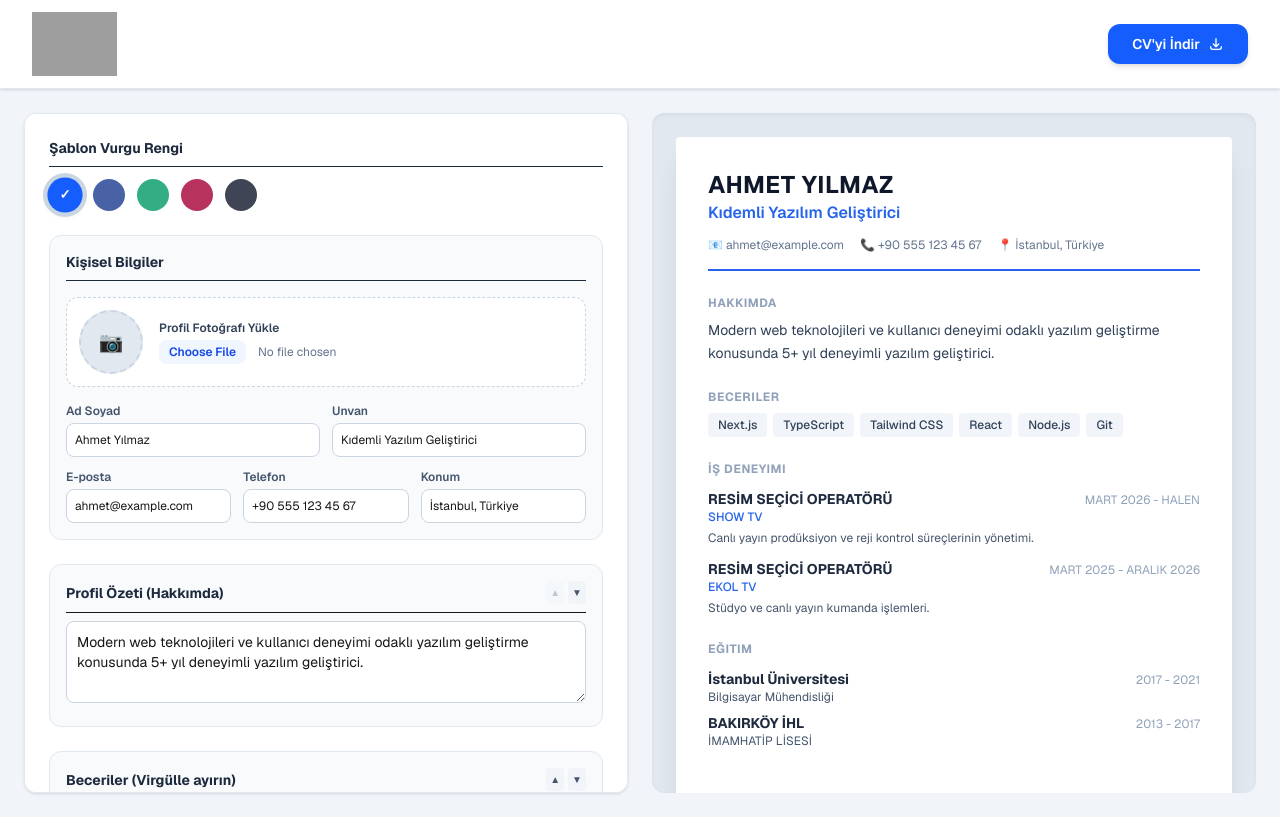
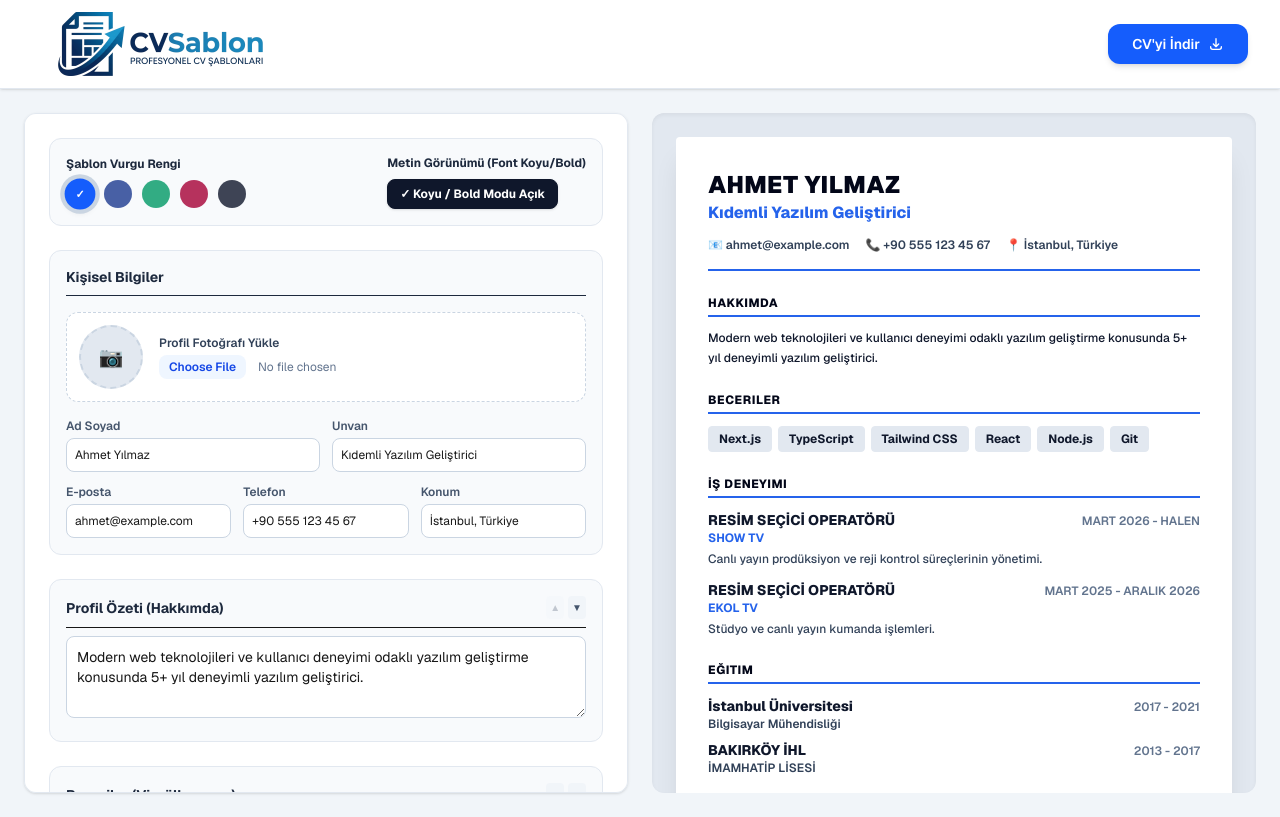
Before and after one commit to musayigitbilek/cvsablon, a Next.js app: page / in a window 1280 px wide. Built offline with nearby package versions, Linux system fonts and the light colour scheme; grey boxes are pictures that could not be loaded.

Commit message:
Koyu ve koyulastirilabilir net baslik tasarimi eklendi

```diff
--- a/app/page.tsx
+++ b/app/page.tsx
@@ -32,7 +32,7 @@ interface EducationItem {
 }
 
 interface SectionOrder {
-  id: string; // 'summary' | 'skills' | 'experiences' | 'educations' | customSection id
+  id: string;
   type: "summary" | "skills" | "experiences" | "educations" | "custom";
 }
 
@@ -42,6 +42,7 @@ interface CVData {
   photoX: number;
   photoY: number;
   accentColor: string;
+  isBoldText: boolean; // Metin koyuluk / kalınlık tercihi
   fullName: string;
   title: string;
   email: string;
@@ -76,6 +77,7 @@ const initialData: CVData = {
   photoX: 50,
   photoY: 0,
   accentColor: "#2563eb",
+  isBoldText: true, // Varsayılan olarak net ve koyu font
   fullName: "Ahmet Yılmaz",
   title: "Kıdemli Yazılım Geliştirici",
   email: "ahmet@example.com",
@@ -132,6 +134,7 @@ export default function Home() {
           ...parsed,
           customSections: parsed.customSections || [],
           sectionOrders: parsed.sectionOrders || defaultSectionOrders,
+          isBoldText: parsed.isBoldText ?? true,
         });
       } catch (e) {
         console.error("Kayıtlı veri okunamadı", e);
@@ -154,7 +157,12 @@ export default function Home() {
     localStorage.setItem("cvData", JSON.stringify(updated));
   };
 
-  // Bölüm Sıralama Okları (Senkron Çalışır)
+  const toggleBoldText = () => {
+    const updated = { ...cvData, isBoldText: !cvData.isBoldText };
+    setCvData(updated);
+    localStorage.setItem("cvData", JSON.stringify(updated));
+  };
+
   const moveSection = (sectionId: string, direction: "up" | "down") => {
     const orders = [...cvData.sectionOrders];
     const index = orders.findIndex((s) => s.id === sectionId);
@@ -171,7 +179,6 @@ export default function Home() {
     localStorage.setItem("cvData", JSON.stringify(updated));
   };
 
-  // Özel Bölüm Ekleme
   const addCustomSection = () => {
     const newId = "custom_" + Date.now();
     const newSection: CustomSection = {
@@ -276,7 +283,6 @@ export default function Home() {
     localStorage.setItem("cvData", JSON.stringify(updated));
   };
 
-  // Fotoğraf Kontrolleri
   const handlePhotoUpload = (e: React.ChangeEvent<HTMLInputElement>) => {
     const file = e.target.files?.[0];
     if (file) {
@@ -312,7 +318,6 @@ export default function Home() {
     localStorage.setItem("cvData", JSON.stringify(updated));
   };
 
-  // Deneyim Yönetimi
   const addExperience = () => {
     const newExp: ExperienceItem = {
       id: Date.now().toString(),
@@ -344,7 +349,6 @@ export default function Home() {
     localStorage.setItem("cvData", JSON.stringify(updated));
   };
 
-  // Eğitim Yönetimi
   const addEducation = () => {
     const newEdu: EducationItem = {
       id: Date.now().toString(),
@@ -382,7 +386,6 @@ export default function Home() {
     }, 200);
   };
 
-  // Başlık Yanı Ok Butonları
   const SectionHeaderControls = ({ sectionId }: { sectionId: string }) => {
     const orders = cvData.sectionOrders;
     const index = orders.findIndex((s) => s.id === sectionId);
@@ -411,7 +414,7 @@ export default function Home() {
     );
   };
 
-  // 1️⃣ SOL FORM DİNAMİK RENDER SİSTEMİ (SENKRONİZE)
+  // Sol Form Render
   const renderFormSection = (order: SectionOrder) => {
     switch (order.type) {
       case "summary":
@@ -649,28 +652,44 @@ export default function Home() {
     }
   };
 
-  // 2️⃣ SAĞ A4 CANLI DİNAMİK RENDER SİSTEMİ (SENKRONİZE)
+  // Sağ A4 Canlı Önizleme Render (NET, BOLD, KOYU BAŞLIKLAR)
   const renderCVSection = (order: SectionOrder) => {
+    // Ortak Bölüm Başlığı Bileşeni (Koyu ve Belirgin)
+    const SectionHeader = ({ title }: { title: string }) => (
+      <div className="mb-3 border-b-2 pb-1 flex items-center justify-between" style={{ borderColor: cvData.accentColor }}>
+        <h3
+          className={`text-xs uppercase tracking-wider font-extrabold text-slate-900 ${
+            cvData.isBoldText ? "font-black text-slate-950" : ""
+          }`}
+        >
+          {title}
+        </h3>
+      </div>
+    );
+
     switch (order.type) {
       case "summary":
         return cvData.summary ? (
           <div key="cv_summary" className="mb-6">
-            <h3 className="text-xs font-bold text-slate-400 uppercase tracking-wider mb-2">
-              Hakkımda
-            </h3>
-            <p className="text-sm text-slate-700 leading-relaxed">{cvData.summary}</p>
+            <SectionHeader title="Hakkımda" />
+            <p className={`text-xs text-slate-800 leading-relaxed ${cvData.isBoldText ? "font-medium text-slate-900" : ""}`}>
+              {cvData.summary}
+            </p>
           </div>
         ) : null;
 
       case "skills":
         return cvData.skills ? (
           <div key="cv_skills" className="mb-6">
-            <h3 className="text-xs font-bold text-slate-400 uppercase tracking-wider mb-2">
-              Beceriler
-            </h3>
+            <SectionHeader title="Beceriler" />
             <div className="flex flex-wrap gap-1.5">
               {cvData.skills.split(",").map((skill, index) => (
-                <span key={index} className="bg-slate-100 text-slate-700 text-xs px-2.5 py-1 rounded font-medium">
+                <span
+                  key={index}
+                  className={`bg-slate-100 border border-slate-200 text-slate-900 text-xs px-2.5 py-1 rounded ${
+                    cvData.isBoldText ? "font-bold bg-slate-200" : "font-semibold"
+                  }`}
+                >
                   {skill.trim()}
                 </span>
               ))}
@@ -681,19 +700,26 @@ export default function Home() {
       case "experiences":
         return cvData.experiences.length > 0 ? (
           <div key="cv_experiences" className="mb-6">
-            <h3 className="text-xs font-bold text-slate-400 uppercase tracking-wider mb-3">
-              İş Deneyimi
-            </h3>
+            <SectionHeader title="İş Deneyimi" />
             {cvData.experiences.map((exp) => (
               <div key={exp.id} className="mb-3">
                 <div className="flex justify-between items-baseline">
-                  <span className="font-bold text-sm text-slate-800">{exp.role || "Pozisyon"}</span>
-                  <span className="text-xs text-slate-400">{exp.year}</span>
+                  <span className={`text-sm text-slate-900 ${cvData.isBoldText ? "font-extrabold" : "font-bold"}`}>
+                    {exp.role || "Pozisyon"}
+                  </span>
+                  <span className="text-xs font-semibold text-slate-500">{exp.year}</span>
                 </div>
-                <div className="text-xs font-medium mb-1" style={{ color: cvData.accentColor }}>
+                <div
+                  className={`text-xs mb-1 ${cvData.isBoldText ? "font-bold" : "font-semibold"}`}
+                  style={{ color: cvData.accentColor }}
+                >
                   {exp.company}
                 </div>
-                {exp.desc && <p className="text-xs text-slate-600 leading-normal">{exp.desc}</p>}
+                {exp.desc && (
+                  <p className={`text-xs text-slate-700 leading-normal ${cvData.isBoldText ? "font-medium" : ""}`}>
+                    {exp.desc}
+                  </p>
+                )}
               </div>
             ))}
           </div>
@@ -702,16 +728,18 @@ export default function Home() {
       case "educations":
         return cvData.educations.length > 0 ? (
           <div key="cv_educations" className="mb-6">
-            <h3 className="text-xs font-bold text-slate-400 uppercase tracking-wider mb-3">
-              Eğitim
-            </h3>
+            <SectionHeader title="Eğitim" />
             {cvData.educations.map((edu) => (
               <div key={edu.id} className="mb-2">
                 <div className="flex justify-between items-baseline">
-                  <span className="font-bold text-sm text-slate-800">{edu.school || "Okul"}</span>
-                  <span className="text-xs text-slate-400">{edu.year}</span>
+                  <span className={`text-sm text-slate-900 ${cvData.isBoldText ? "font-extrabold" : "font-bold"}`}>
+                    {edu.school || "Okul"}
+                  </span>
+                  <span className="text-xs font-semibold text-slate-500">{edu.year}</span>
                 </div>
-                <div className="text-xs text-slate-600">{edu.degree}</div>
+                <div className={`text-xs text-slate-700 ${cvData.isBoldText ? "font-semibold" : ""}`}>
+                  {edu.degree}
+                </div>
               </div>
             ))}
           </div>
@@ -723,22 +751,27 @@ export default function Home() {
 
         return (
           <div key={customSec.id} className="mb-6">
-            <h3 className="text-xs font-bold text-slate-400 uppercase tracking-wider mb-3">
-              {customSec.sectionTitle || "Özel Bölüm"}
-            </h3>
+            <SectionHeader title={customSec.sectionTitle || "Özel Bölüm"} />
             {customSec.items.map((item) => (
               <div key={item.id} className="mb-2">
                 <div className="flex justify-between items-baseline">
-                  <span className="font-bold text-sm text-slate-800">{item.title}</span>
-                  {item.date && <span className="text-xs text-slate-400">{item.date}</span>}
+                  <span className={`text-sm text-slate-900 ${cvData.isBoldText ? "font-extrabold" : "font-bold"}`}>
+                    {item.title}
+                  </span>
+                  {item.date && <span className="text-xs font-semibold text-slate-500">{item.date}</span>}
                 </div>
                 {item.subtitle && (
-                  <div className="text-xs font-medium mb-0.5" style={{ color: cvData.accentColor }}>
+                  <div
+                    className={`text-xs mb-0.5 ${cvData.isBoldText ? "font-bold" : "font-semibold"}`}
+                    style={{ color: cvData.accentColor }}
+                  >
                     {item.subtitle}
                   </div>
                 )}
                 {item.description && (
-                  <p className="text-xs text-slate-600 leading-normal">{item.description}</p>
+                  <p className={`text-xs text-slate-700 leading-normal ${cvData.isBoldText ? "font-medium" : ""}`}>
+                    {item.description}
+                  </p>
                 )}
               </div>
             ))}
@@ -803,17 +836,19 @@ export default function Home() {
         {/* SOL FORM */}
         <section className="bg-white rounded-xl p-6 shadow-sm border border-slate-200 overflow-y-auto max-h-[calc(100vh-120px)] space-y-6 print:hidden">
 
-          {/* TEMA RENGİ SEÇİMİ */}
+          {/* TEMA RENGİ VE METİN KALINLIĞI SEÇİMİ */}
+          <div className="p-4 border border-slate-200 rounded-xl bg-slate-50 space-y-3">
+            <div className="flex flex-wrap justify-between items-center gap-4">
               <div>
-            <h2 className="text-sm font-bold text-slate-800 mb-3 pb-2 border-b flex justify-between items-center">
-              <span>Şablon Vurgu Rengi</span>
-            </h2>
-            <div className="flex items-center gap-3">
+                <label className="block text-xs font-bold text-slate-800 mb-2">
+                  Şablon Vurgu Rengi
+                </label>
+                <div className="flex items-center gap-2.5">
                   {COLOR_OPTIONS.map((color) => (
                     <button
                       key={color.value}
                       onClick={() => handleColorChange(color.value)}
-                  className={`w-8 h-8 rounded-full ${color.bg} flex items-center justify-center transition-all ${
+                      className={`w-7 h-7 rounded-full ${color.bg} flex items-center justify-center transition-all ${
                         cvData.accentColor === color.value
                           ? "ring-4 ring-slate-300 scale-110 shadow-md"
                           : "opacity-80 hover:opacity-100"
@@ -821,10 +856,28 @@ export default function Home() {
                       title={color.name}
                     >
                       {cvData.accentColor === color.value && (
-                    <span className="text-white text-xs font-bold">✓</span>
+                        <span className="text-white text-[10px] font-bold">✓</span>
                       )}
                     </button>
                   ))}
+                </div>
+              </div>
+
+              <div>
+                <label className="block text-xs font-bold text-slate-800 mb-2">
+                  Metin Görünümü (Font Koyu/Bold)
+                </label>
+                <button
+                  onClick={toggleBoldText}
+                  className={`px-3 py-1.5 text-xs font-bold rounded-lg border transition-all ${
+                    cvData.isBoldText
+                      ? "bg-slate-900 text-white border-slate-900 shadow-sm"
+                      : "bg-white text-slate-700 border-slate-300 hover:bg-slate-100"
+                  }`}
+                >
+                  {cvData.isBoldText ? "✓ Koyu / Bold Modu Açık" : "Normal Mod"}
+                </button>
+              </div>
             </div>
           </div>
 
@@ -1006,7 +1059,7 @@ export default function Home() {
         <section className="bg-slate-200 rounded-xl p-6 shadow-inner flex justify-center items-start overflow-y-auto max-h-[calc(100vh-120px)] print:bg-white print:p-0 print:max-h-none">
           <div
             id="printable-cv"
-            className="bg-white w-full max-w-[595px] min-h-[842px] p-8 shadow-xl rounded-sm flex flex-col justify-between text-slate-800 relative"
+            className="bg-white w-full max-w-[595px] min-h-[842px] p-8 shadow-xl rounded-sm flex flex-col justify-between text-slate-900 relative"
           >
             <div>
               {/* Header */}
@@ -1032,17 +1085,17 @@ export default function Home() {
                   </div>
                 )}
                 <div className="flex-1">
-                  <h1 className="text-2xl font-bold text-slate-900 uppercase tracking-wide">
+                  <h1 className="text-2xl font-black text-slate-950 uppercase tracking-wide">
                     {cvData.fullName || "Adınız Soyadınız"}
                   </h1>
                   <p
-                    className="font-semibold text-md"
+                    className="font-extrabold text-md"
                     style={{ color: cvData.accentColor }}
                   >
                     {cvData.title || "Unvanınız"}
                   </p>
 
-                  <div className="flex flex-wrap gap-4 text-xs text-slate-500 mt-3">
+                  <div className="flex flex-wrap gap-4 text-xs font-semibold text-slate-700 mt-3">
                     {cvData.email && <span>📧 {cvData.email}</span>}
                     {cvData.phone && <span>📞 {cvData.phone}</span>}
                     {cvData.location && <span>📍 {cvData.location}</span>}
@@ -1050,12 +1103,12 @@ export default function Home() {
                 </div>
               </div>
 
-              {/* Dinamik Bölüm Sıralaması (SENKRONİZE) */}
+              {/* Dinamik Bölüm Sıralaması */}
               {cvData.sectionOrders.map((order) => renderCVSection(order))}
             </div>
 
             {/* Filigran */}
-            <div className="border-t pt-3 text-center text-[10px] text-slate-400 flex justify-between items-center">
+            <div className="border-t pt-3 text-center text-[10px] text-slate-500 font-semibold flex justify-between items-center">
               <span>Hazırlayan: CVSablon.com</span>
               <span>Sayfa 1 / 1</span>
             </div>
```
Also changed, not shown: public/logo.png (renamed from public/logo .png). Lines whose indentation alone changed are shown as unchanged.
